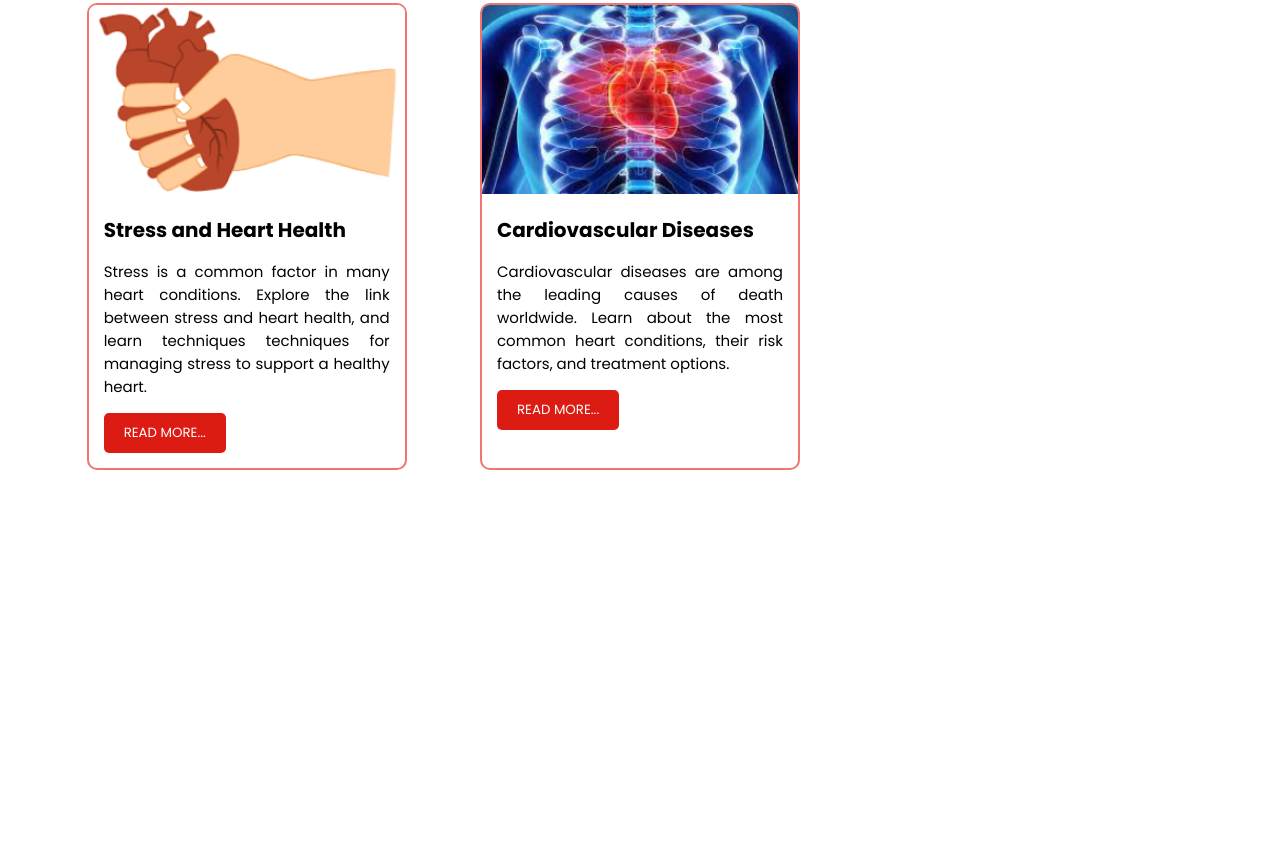
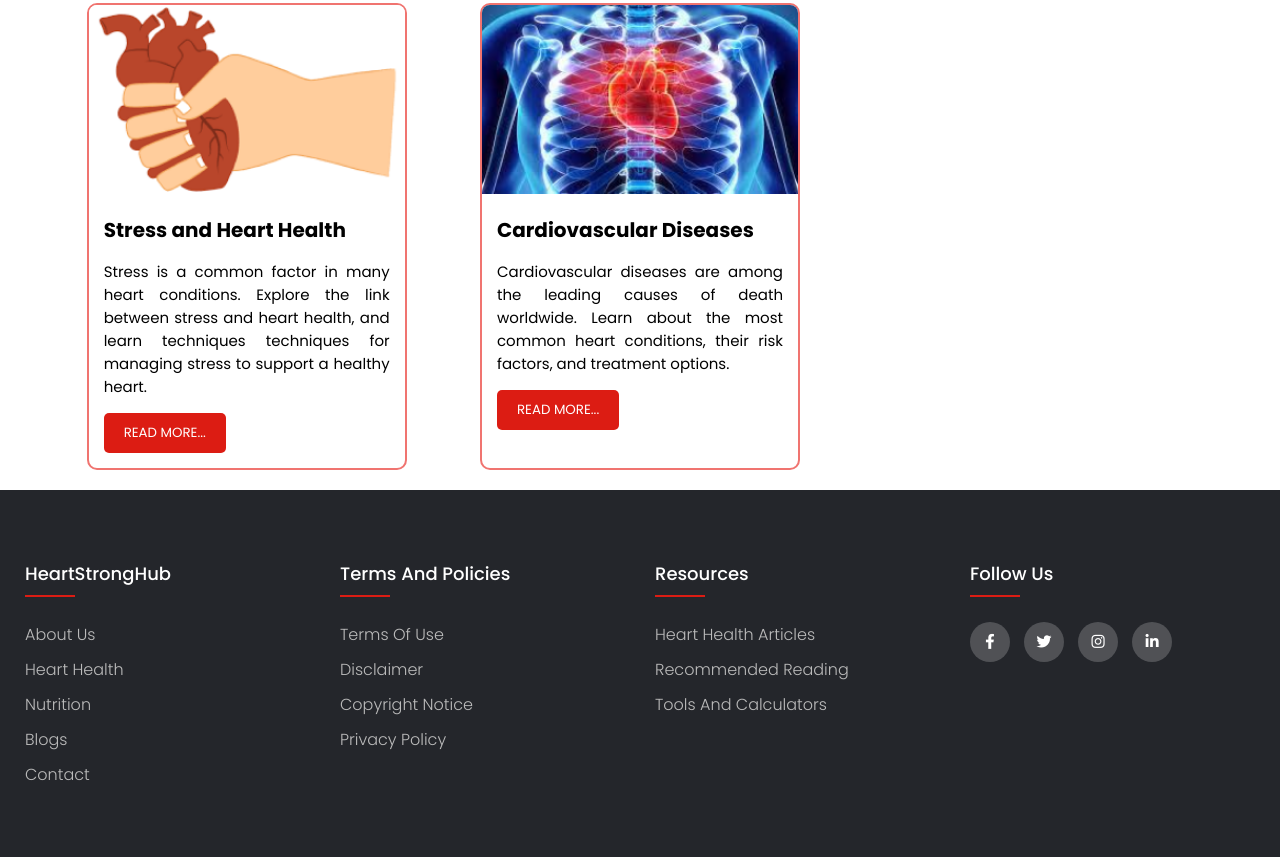
Before and after one commit to Pinaka-Pani-18/HeartStrongHub, a plain HTML site: page index.html in a window 1280 px wide. Shown: the part 2632-3489 px from the top of the page. Before the commit the page ends 3122 px from the top, so only its background shows below. Drawn offline with Linux system fonts and the light colour scheme.

Commit message:
footer is added

```diff
--- a/index.html
+++ b/index.html
@@ -169,6 +169,49 @@
         </div>
     </div>
 
+    <footer class="footer">
+        <div class="container">
+            <div class="f-wrapper">
+                <div class="footer-col">
+                    <h4>HeartStrongHub</h4>
+                    <ul>
+                        <li><a href="#about">About us</a></li>
+                        <li><a href="#hearthealth">Heart Health</a></li>
+                        <li><a href="#nutrition">Nutrition</a></li>
+                        <li><a href="#blog">Blogs</a></li>
+                        <li><a href="#contact">Contact</a></li>
+                    </ul>
+                </div>
+                <div class="footer-col">
+                    <h4>Terms and Policies</h4>
+                    <ul>
+                        <li><a href="#">Terms of Use </a></li>
+                        <li><a href="#">Disclaimer</a></li>
+                        <li><a href="#">Copyright Notice</a></li>
+                        <li><a href="#">Privacy Policy</a></li>
+                    </ul>
+                </div>
+                <div class="footer-col">
+                    <h4>Resources</h4>
+                    <ul>
+                        <li><a href="#">Heart Health Articles</a></li>
+                        <li><a href="#">Recommended Reading</a></li>
+                        <li><a href="#">Tools and Calculators</a></li>
+                    </ul>
+                </div>
+                <div class="footer-col">
+                    <h4>follow us</h4>
+                    <div class="social-links">
+                        <a href="#"><i class="fab fa-facebook-f"></i></a>
+                        <a href="#"><i class="fab fa-twitter"></i></a>
+                        <a href="#"><i class="fab fa-instagram"></i></a>
+                        <a href="#"><i class="fab fa-linkedin-in"></i></a>
+                    </div>
+                </div>
+            </div>
+        </div>
+    </footer>
+
     <script src="index.js"></script>
 
 </body>
--- a/style.css
+++ b/style.css
@@ -434,3 +434,89 @@ header {
   background-color: white;
   color: var(--maximum-red);
 }
+
+/* Footer */
+
+.footer {
+  background-color: #24262b;
+  padding: 70px 0;
+}
+
+.f-wrapper {
+  display: flex;
+  flex-wrap: wrap;
+}
+
+.footer-col {
+  width: 25%;
+  padding: 0 15px;
+}
+
+.footer-col h4 {
+  font-size: 18px;
+  color: #ffffff;
+  text-transform: capitalize;
+  margin-bottom: 35px;
+  font-weight: 500;
+  position: relative;
+}
+
+.footer-col h4::before {
+  content: "";
+  position: absolute;
+  left: 0;
+  bottom: -10px;
+  background-color: var(--maximum-red);
+  height: 2px;
+  width: 50px;
+}
+
+.footer-col ul li:not(:last-child) {
+  margin-bottom: 10px;
+}
+
+.footer-col ul li a {
+  font-size: 16px;
+  text-transform: capitalize;
+  color: #ffffff;
+  text-decoration: none;
+  font-weight: 300;
+  color: #bbbbbb;
+  display: block;
+  transition: all 0.3s ease;
+}
+
+.footer-col ul li a:hover {
+  color: #ffffff;
+  padding-left: 8px;
+}
+
+.footer-col .social-links a {
+  display: inline-block;
+  height: 40px;
+  width: 40px;
+  background-color: rgba(255, 255, 255, 0.2);
+  margin: 0 10px 10px 0;
+  text-align: center;
+  line-height: 40px;
+  border-radius: 50%;
+  color: #ffffff;
+  transition: all 0.5s ease;
+}
+
+.footer-col .social-links a:hover {
+  color: var(--maximum-red);
+  background-color: #ffffff;
+}
+
+@media (max-width: 767px) {
+  .footer-col {
+    width: 50%;
+    margin-bottom: 30px;
+  }
+}
+@media (max-width: 574px) {
+  .footer-col {
+    width: 100%;
+  }
+}
```
